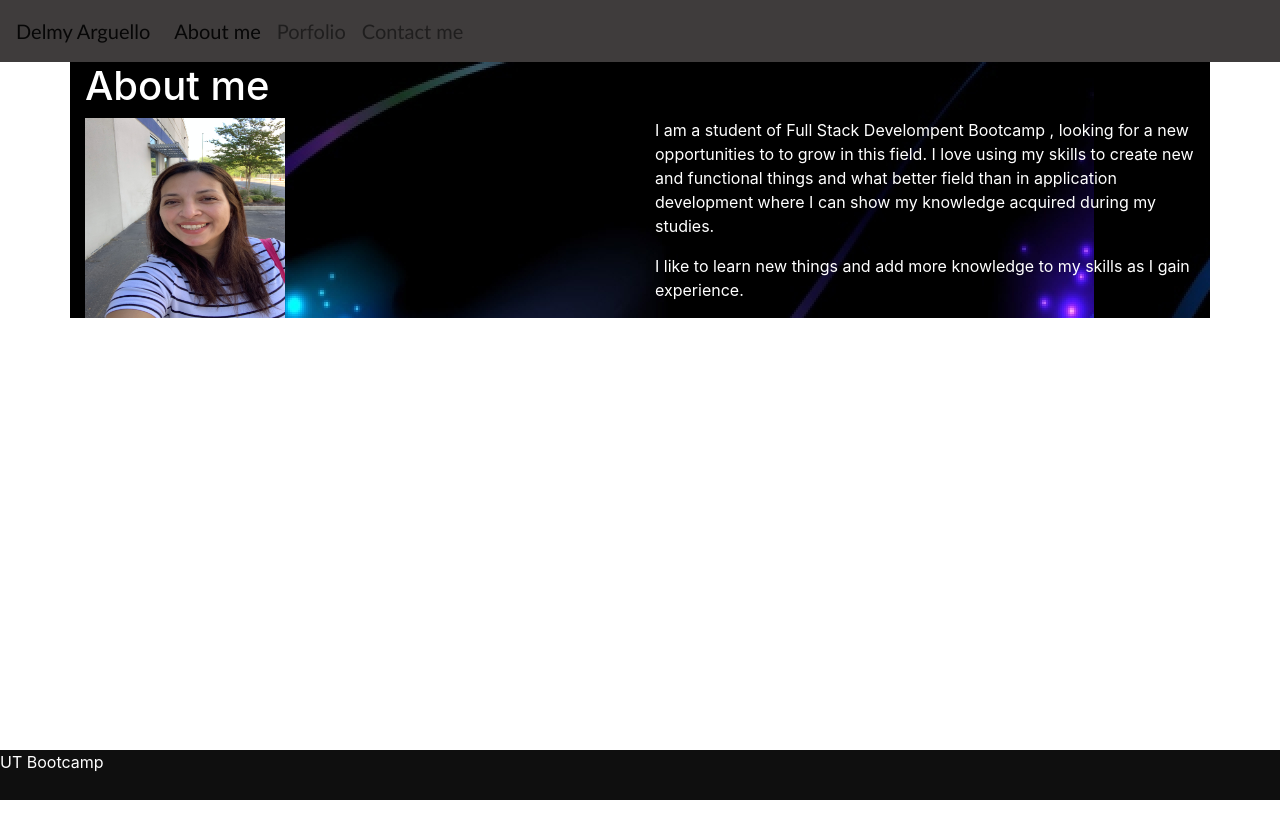
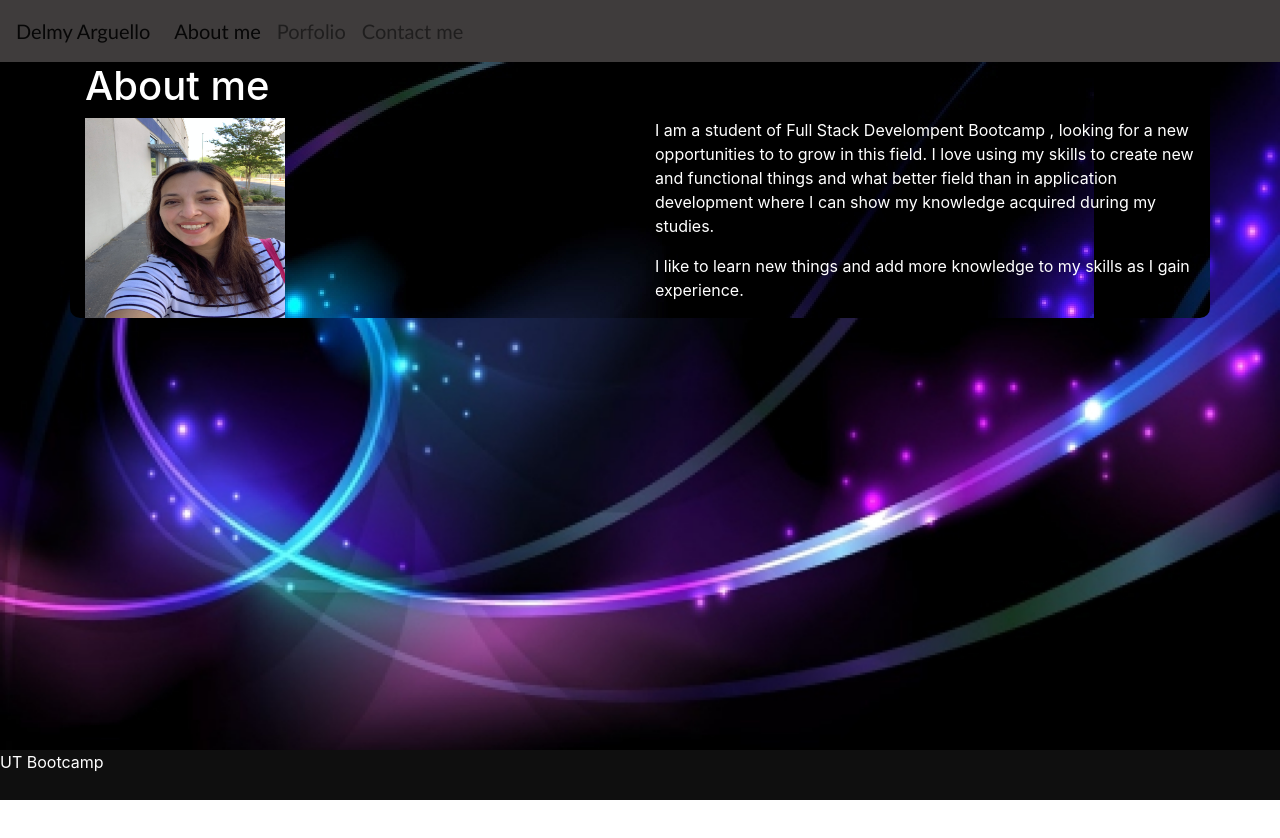
Before and after one commit to kroarguello/DelmyArguello-portfolioReact, a React (Create React App) app: page / in a window 1280 px wide. Shown: the top 838 px of the page. After the commit the page ends 800 px from the top, so only its background shows below. Built offline with nearby package versions, Linux system fonts and the light colour scheme.

Commit message:
adding bacground

```diff
--- a/src/index.css
+++ b/src/index.css
@@ -3,11 +3,22 @@
 }
 
 html,
-body,
-#root,
-#root > div,
-div[data-reactroot] {
+body {
   height: 100%;
-  padding: 0;
-  margin: 0;
 }
+
+body{
+    background: url('/src/pages/images/fondo1.jpg') no-repeat center center fixed;
+    -webkit-background-size: cover;
+    -moz-background-size: cover;
+    background-size: cover;
+    -o-background-size: cover;
+    display: flex;
+    flex-direction: column;
+}
+
+.container{
+    background-color: rgba(185, 180, 180, 0.623);
+    border-radius: 10px;
+    flex: 1 0 auto
+}
```
